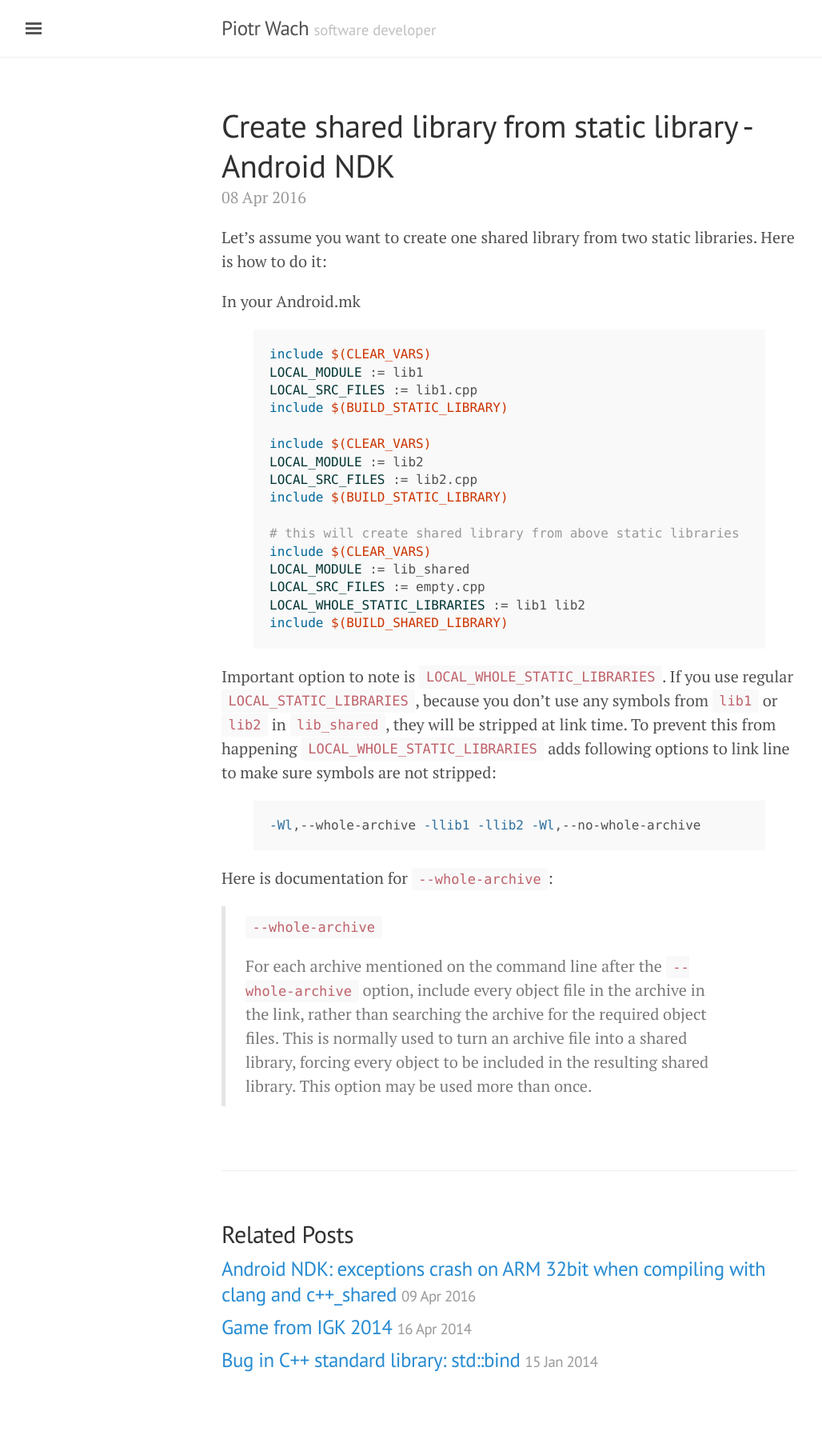
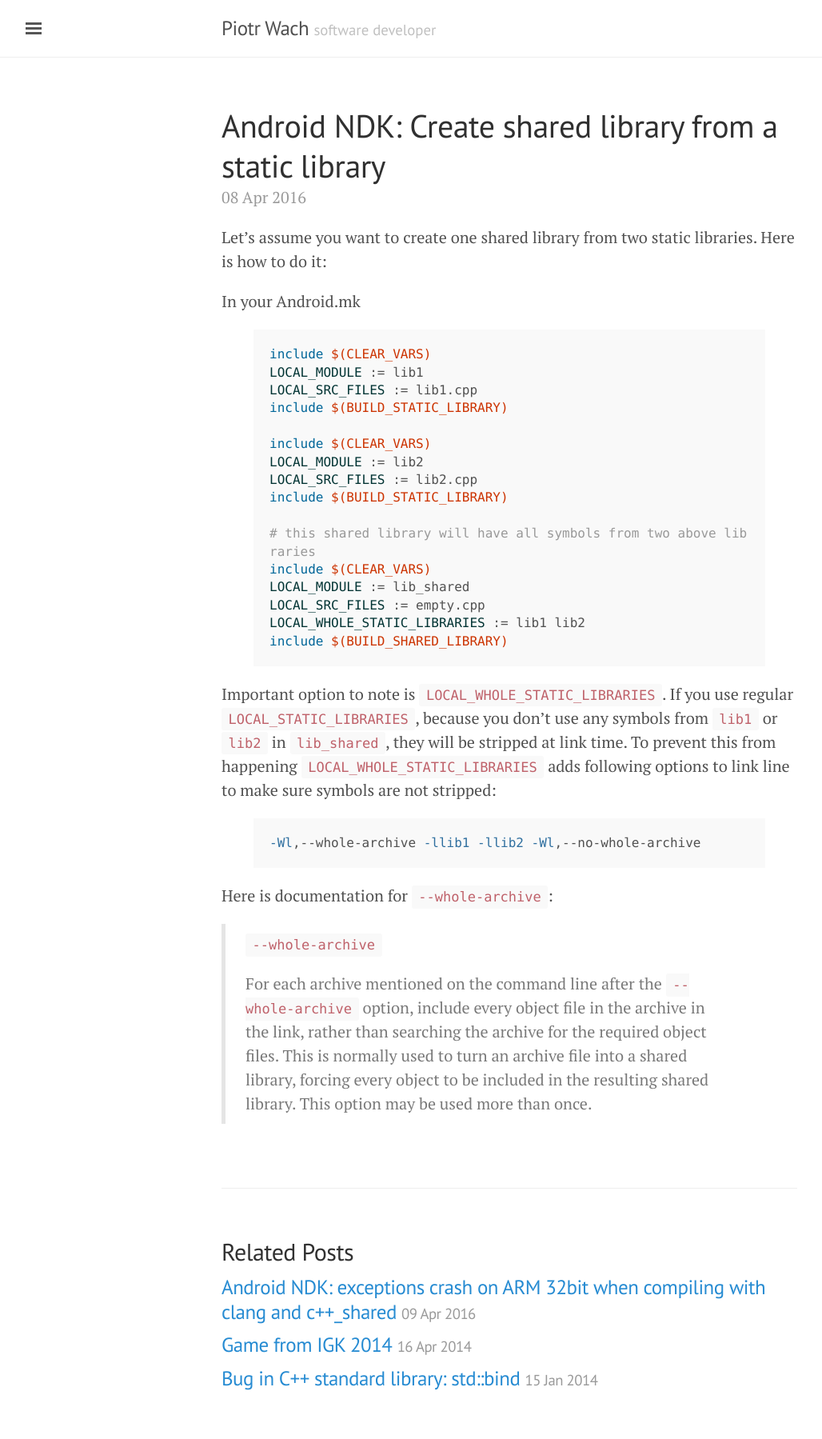
Before and after one commit to gosuwachu/gosuwachu.github.io, a Jekyll site: the page built from _posts/2016-04-08-create-shared-library-from-static.markdown, in a window 1280 px wide. Shown: the whole page at 80% size, without its empty margins (3-1031 px from the left). Built offline with Jekyll 4.4.1, drawn with Linux system fonts in a browser that asks for light colours; before the commit the page ends 1776 px from its top, so only the background shows below that.

Commit message:
Small fix

```diff
--- a/_posts/2016-04-08-create-shared-library-from-static.markdown
+++ b/_posts/2016-04-08-create-shared-library-from-static.markdown
@@ -1,6 +1,6 @@
 ---
 layout: post
-title: "Create shared library from static library - Android NDK"
+title: "Android NDK: Create shared library from a static library"
 date: 2016-04-08 15:15:20
 ---
 
@@ -19,7 +19,7 @@ LOCAL_MODULE := lib2
 LOCAL_SRC_FILES := lib2.cpp
 include $(BUILD_STATIC_LIBRARY)
 
-# this will create shared library from above static libraries
+# this shared library will have all symbols from two above libraries
 include $(CLEAR_VARS)
 LOCAL_MODULE := lib_shared
 LOCAL_SRC_FILES := empty.cpp
```
